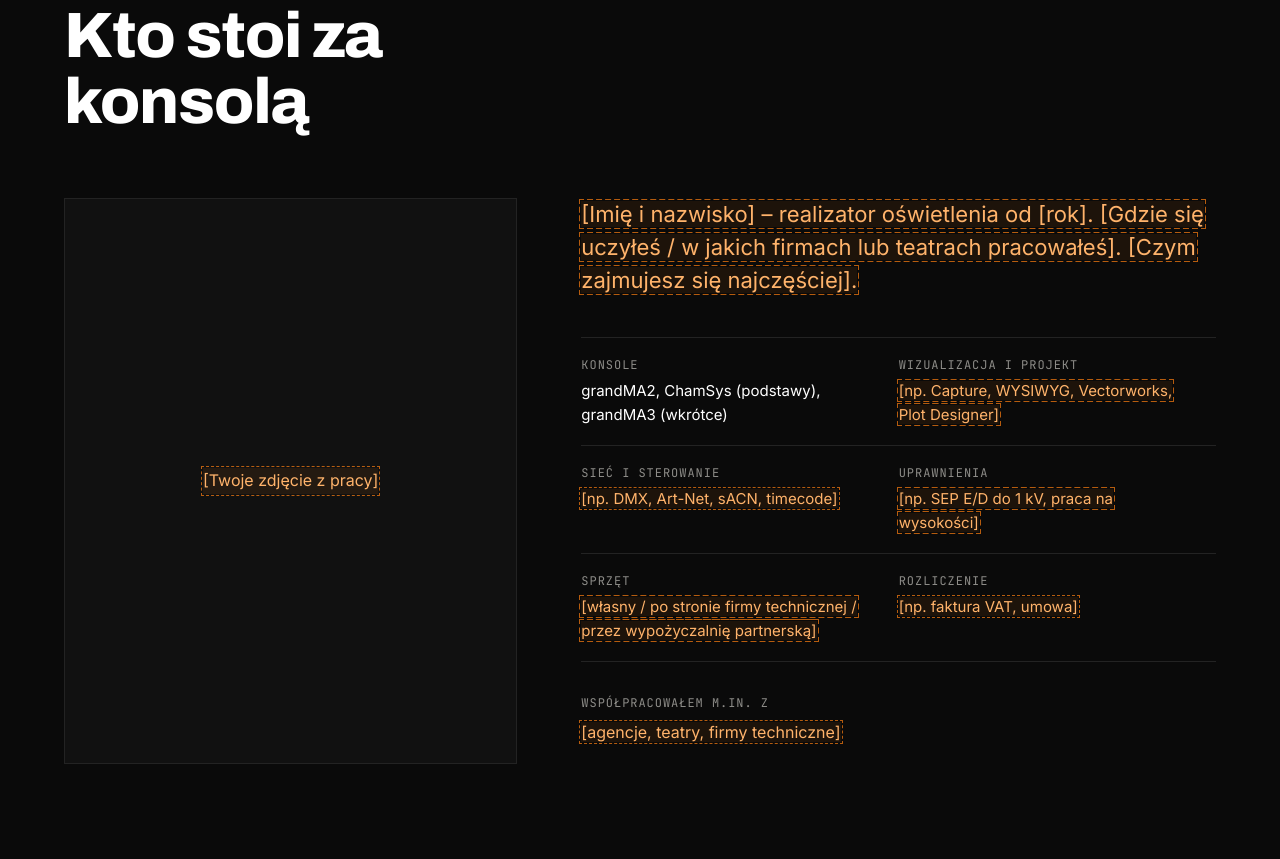
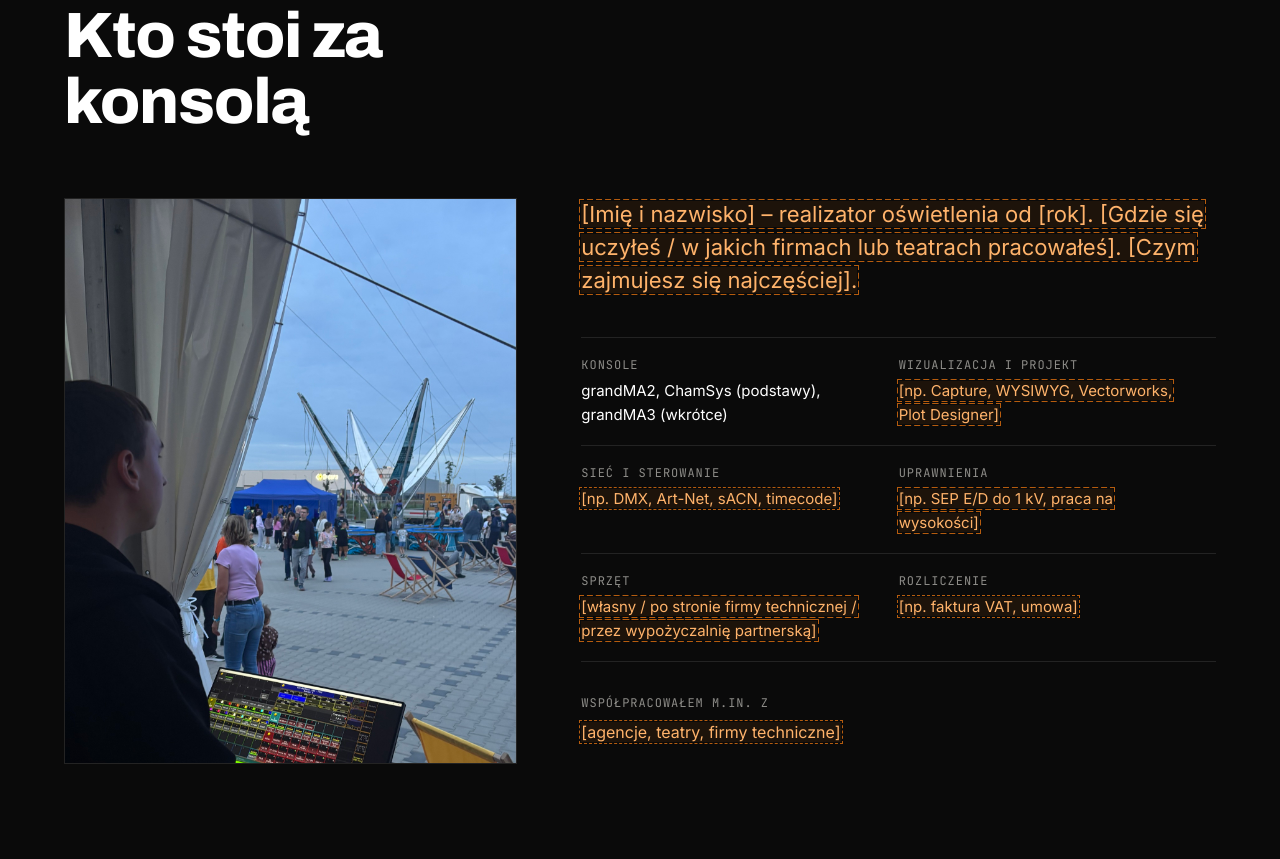
Before and after one commit to jakubplewinski12-jpg/jacob-light-web, a plain HTML site: page index.html in a window 1280 px wide. Shown: the part 3381-4240 px from the top of the page. Drawn offline with Linux system fonts and the light colour scheme.

Commit message:
Publikacja 2026-11-21 16:41

```diff
--- a/index.html
+++ b/index.html
@@ -195,7 +195,7 @@
     <!-- ZDJĘCIE: wstaw prawdziwe zdjęcie z pracy (np. przy konsoli), pionowe 4:5, ok. 1000 px szerokości.
          Zamień cały <div class="about-photo">…</div> na:
          <img class="about-photo" src="zdjecia/jacob.jpg" alt="[Imię] przy konsoli oświetleniowej podczas [wydarzenia]" width="1000" height="1250" loading="lazy" decoding="async"> -->
-    <div class="about-photo"><span class="ph">[Twoje zdjęcie z pracy]</span></div>
+    <div class="about-photo"><img src="zdjecia/realizacja.jpg" alt="Jacob Light przy konsoli oświetleniowej podczas plenerowego wydarzenia" loading="lazy"></div>
     <div class="about-body">
       <!-- BIO: 3–5 zdań, konkretnie. Od kiedy pracujesz w oświetleniu, gdzie się uczyłeś,
            przy jakich typach wydarzeń najczęściej, z kim stale współpracujesz. Bez przymiotników typu „pasjonat”. -->
--- a/styles.css
+++ b/styles.css
@@ -304,3 +304,5 @@ img.about-photo { padding: 0; }
   .contact-grid, .contact-form .row { grid-template-columns: 1fr; }
   .socials a { font-size: 16px; grid-template-columns: 24px 1fr auto; }
 }
+.about-photo img { width: 100%; height: 100%; object-fit: cover; object-position: 30% 60%; display: block; }
+.about-photo:has(img) { padding: 0; overflow: hidden; }
```
Also changed, not shown: zdjecia/realizacja.jpg (added).
